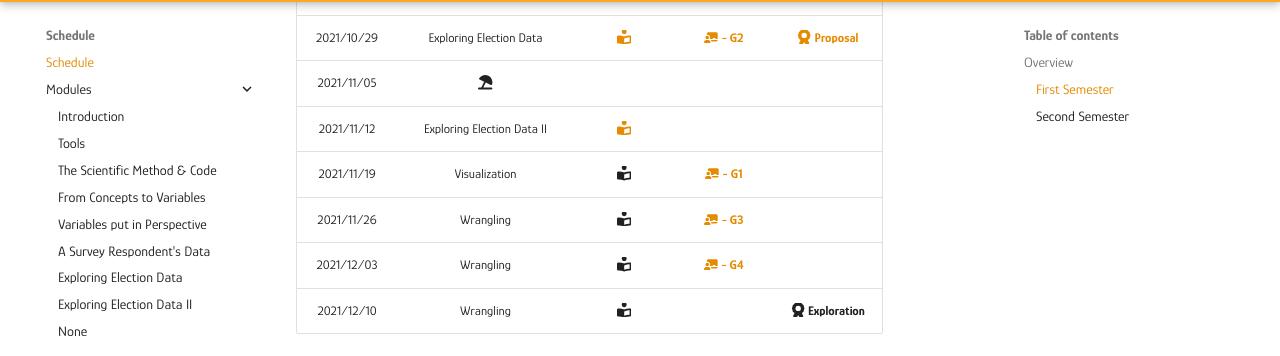
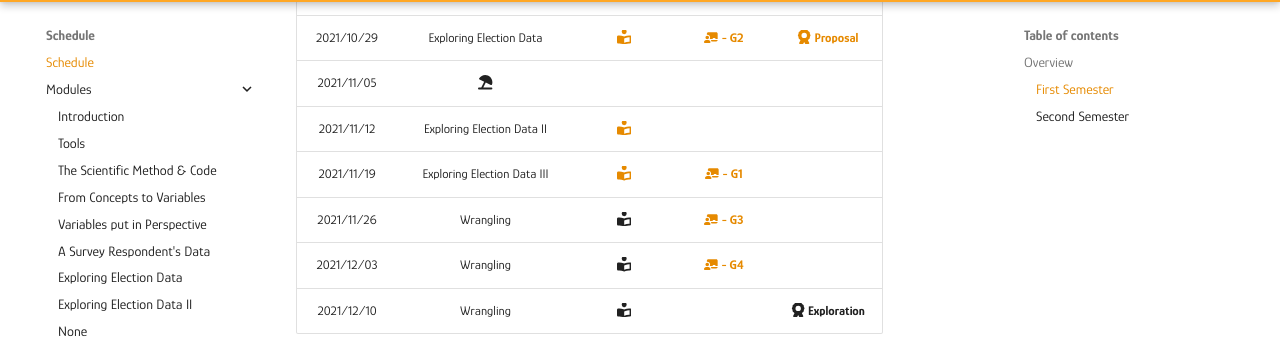
Before and after one commit to mickaeltemporao/data-analysis, an MkDocs documentation site: the page built from docs/schedule.md, in a window 1280 px wide and 900 px high, scrolled down 870 px. Shown: the part 94-450 px from the top of the window. Built offline with MkDocs 1.6.1 and Material for MkDocs 9.7.7, drawn with Linux system fonts in a browser that asks for light colours.

Commit message:
update schedule

```diff
--- a/docs/schedule.md
+++ b/docs/schedule.md
@@ -29,7 +29,7 @@ This schedule is an approximation, subject to change due needs of the students i
 | 2021/10/29 | Exploring Election Data            | [:fontawesome-solid-book-reader:](modules/exploration-1.md) | [**:fontawesome-solid-chalkboard-teacher: - G2**](activities/participation.md) | [**:fontawesome-solid-award: Proposal**](https://colab.research.google.com/github/mickaeltemporao/data-analysis/blob/main/materials/assignment-2.ipynb) |
 | 2021/11/05 | :fontawesome-solid-umbrella-beach: |                                                             |                                                                                |                                                                                                                                                         |
 | 2021/11/12 | Exploring Election Data II         | [:fontawesome-solid-book-reader:](modules/exploration-2.md) |                                                                                |                                                                                                                                                         |
-| 2021/11/19 | Visualization                      | :fontawesome-solid-book-reader:                             | [**:fontawesome-solid-chalkboard-teacher: - G1**](activities/participation.md) |                                                                                                                                                         |
+| 2021/11/19 | Exploring Election Data III        | [:fontawesome-solid-book-reader:](modules/exploration-3.md) | [**:fontawesome-solid-chalkboard-teacher: - G1**](activities/participation.md) |                                                                                                                                                         |
 | 2021/11/26 | Wrangling                          | :fontawesome-solid-book-reader:                             | [**:fontawesome-solid-chalkboard-teacher: - G3**](activities/participation.md) |                                                                                                                                                         |
 | 2021/12/03 | Wrangling                          | :fontawesome-solid-book-reader:                             | [**:fontawesome-solid-chalkboard-teacher: - G4**](activities/participation.md) |                                                                                                                                                         |
 | 2021/12/10 | Wrangling                          | :fontawesome-solid-book-reader:                             |                                                                                | **:fontawesome-solid-award: Exploration**                                                                                                               |
```
